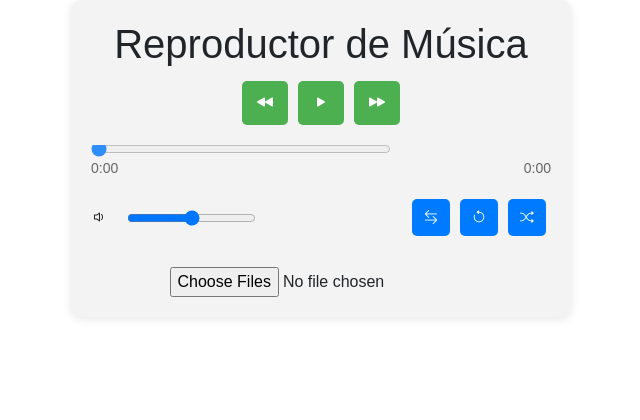
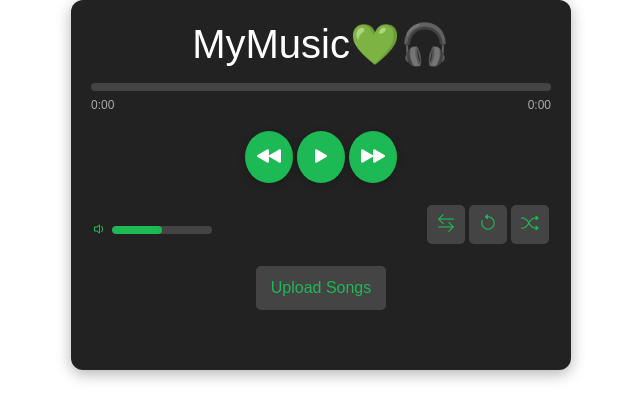
Before and after one commit to susanact99/music-player, a React (Vite) app: page / in a window 1280 px wide. Shown: the top 420 px of the page, without its empty margins (319-959 px from the left). Built offline with nearby package versions, Linux system fonts and the light colour scheme.

Commit message:
Style: Update general style

```diff
--- a/src/App.css
+++ b/src/App.css
@@ -1,147 +1,209 @@
+/* Estructura general del reproductor */
 .player-container {
   max-width: 500px;
   margin: 0 auto;
   padding: 20px;
   text-align: center;
-  font-family: Arial, sans-serif;
-  background-color: #f3f3f3;
-  border-radius: 10px;
-  box-shadow: 0 2px 10px rgba(0, 0, 0, 0.1);
+  font-family: 'Poppins', sans-serif;
+  background-color: #222;
+  border-radius: 12px;
+  box-shadow: 0 4px 15px rgba(0, 0, 0, 0.3);
+  color: #fff;
+}
+
+/* Título de la canción */
+.current-song-title {
+  font-size: 18px;
+  font-weight: bold;
+  margin: 10px 0;
+  color: #1db954; /* Verde Spotify */
+  text-shadow: 1px 1px 8px rgba(0, 0, 0, 0.3);
+}
+
+/* Controles de reproducción */
+.controls {
+  display: flex;
+  justify-content: center;
+  align-items: center;
+  margin: 8px 0;
 }
 
 .controls button {
-  background-color: #4CAF50;
+  background-color: #1db954;
   border: none;
   color: white;
-  padding: 10px 15px;
-  margin: 5px;
+  padding: 8px 12px;
+  margin: 2px;
   cursor: pointer;
-  font-size: 16px;
-  border-radius: 5px;
+  font-size: 18px;
+  border-radius: 50%;
+  transition: background-color 0.3s ease, transform 0.2s;
+  box-shadow: 0 2px 8px rgba(0, 0, 0, 0.2);
 }
 
 .controls button:hover {
-  background-color: #45a049;
+  background-color: #17a34a;
+  transform: scale(1.1);
 }
 
+.controls button i {
+  font-size: 24px;
+}
+
+/* Barra de progreso */
 .progress-bar {
   margin: 15px 0;
+  width: 100%;
+  position: relative;
+  cursor: pointer;
 }
 
-.progress-bar input {
+.progress-element {
   width: 100%;
+  height: 8px;
+  background-color: #444;
+  border-radius: 5px;
+  position: relative;
+  overflow: hidden;
 }
 
-.settings-volume {
-  display: flex;
-  justify-content: space-between;
-  align-items: center;
-  margin-bottom: 15px;
-}
-
-.volume-control {
-  display: flex;
-  align-items: center;
-  gap: 10px;
-}
-
-.volume-control label {
-  margin-right: 10px;
-}
-
-.volume-input{
-  color: #666;
-}
-
-.settings-buttons button {
-  background-color: #007bff;
-  border: none;
-  color: white;
-  padding: 8px 12px;
-  margin: 5px;
-  cursor: pointer;
-  font-size: 14px;
+.progress-level {
+  height: 100%;
+  background-color: #1db954;
   border-radius: 5px;
-}
-
-.settings-buttons button:hover {
-  background-color: #0056b3;
-}
-
-ul {
-  list-style: none;
-  padding: 0;
-}
-
-li button {
-  background-color: #007bff;
-  border: none;
-  color: white;
-  padding: 8px 12px;
-  margin: 5px;
-  cursor: pointer;
-  font-size: 14px;
-  border-radius: 5px;
-}
-
-li button:hover {
-  background-color: #0056b3;
-}
-
-.file-upload input {
-  margin-top: 10px;
+  transition: width 0.1s ease;
 }
 
 .time-display {
   display: flex;
   justify-content: space-between;
-  margin-top: 5px;
-  font-size: 14px;
-  color: #666;
+  font-size: 12px;
+  color: #aaa;
+  padding-top: 5px;
 }
 
-.mi-range {
-  -webkit-appearance: none;
-  appearance: auto;
-  max-width: 300px;
-  height: 8px;
-  background: #ddd; /* Color de la pista */
-  border-radius: 5px; /* Bordes redondeados */
-  outline: none;
-  opacity: 0.8; /* Transparencia */
-  transition: opacity 0.2s;
+/* Control de volumen */
+.volume-control {
+  display: flex;
+  align-items: center;
+  cursor: pointer;
+  margin-top: 10px;
 }
 
-.mi-range:hover {
-  opacity: 1; /* Cambiar opacidad al pasar el mouse */
+.volume-control label {
+  margin-right: 5px;
+  color: #1db954;
 }
 
-/* Estilo para el "thumb" (el círculo que se mueve) */
-.mi-range::-webkit-slider-thumb {
-  -webkit-appearance: none; /* Quitar el estilo por defecto */
-  appearance: none;
-  width: 10px;
-  height: 10px;
-  background: #ff00e6; /* Color del pulgar */
-  border-radius: 50%; /* Hacerlo redondo */
+.volume-bar {
+  width: 100px;
+  height: 8px;
+  background-color: #444;
+  border-radius: 5px;
+  overflow: hidden;
   cursor: pointer;
-  transition: background 0.3s;
+  display: inline-block;
+  position: relative;
 }
 
-.mi-range::-webkit-slider-thumb:hover {
-  background: #0056b3; /* Cambiar color al pasar el mouse */
+.volume-level {
+  height: 100%;
+  background-color: #1db954;
+  border-radius: 5px;
+  transition: width 0.1s ease;
 }
 
-/* Para Firefox */
-.mi-range::-moz-range-thumb {
-  width: 20px;
-  height: 20px;
-  background: #007bff;
-  border-radius: 50%;
-  cursor: pointer;
-  transition: background 0.3s;
+/* Configuración de botones (autoplay, loop, shuffle) */
+.settings-volume {
+  display: flex;
+  flex-wrap: wrap;
+  align-items: center;
+  justify-content: space-between;
+  padding: 10px 0;
 }
 
-.mi-range::-moz-range-thumb:hover {
-  background: #0056b3;
+.settings-buttons {
+  display: flex;
 }
+
+.settings-buttons button {
+  background-color: #444;
+  border: none;
+  color: #1db954;
+  padding: 6px 10px;
+  margin: 2px;
+  cursor: pointer;
+  border-radius: 5px;
+  transition: background-color 0.3s ease, transform 0.2s;
+}
+
+.settings-buttons button:hover {
+  background-color: #555;
+  transform: scale(1.1);
+}
+
+.settings-buttons button i {
+  font-size: 18px;
+}
+
+/* Lista de canciones */
+ul {
+  list-style-type: none;
+  padding: 0;
+  margin: 20px 0;
+  max-height: 200px; /* Limitar la altura y permitir el scroll si es necesario */
+  overflow-y: auto;
+}
+
+ul li {
+  margin: 5px 0;
+}
+
+ul li button {
+  width: 100%;
+  text-align: left;
+  background-color: #333;
+  border: none;
+  color: #fff;
+  padding: 10px 15px;
+  border-radius: 5px;
+  cursor: pointer;
+  transition: background-color 0.3s ease, color 0.3s ease;
+  font-size: 14px;
+}
+
+ul li button:hover {
+  background-color: #1db954;
+  color: #fff;
+}
+
+ul li button.active {
+  background-color: #1db954;
+  color: white;
+  font-weight: bold;
+  box-shadow: 0 3px 10px rgba(0, 0, 0, 0.2);
+}
+
+/* Estilo del input de archivos */
+.file-upload input[type="file"] {
+  display: none;
+}
+
+.file-upload:hover::before {
+  background-color: #555;
+}
+
+.file-upload-label {
+  display: inline-block;
+  background-color: #444;
+  color: #1db954;
+  padding: 10px 15px;
+  border-radius: 5px;
+  cursor: pointer;
+  transition: background-color 0.3s ease;
+  margin-top: 10px;
+}
+
+.file-upload-label:hover {
+  background-color: #555;
+}
--- a/src/App.jsx
+++ b/src/App.jsx
@@ -13,8 +13,8 @@ const initialState = {
   playNextAutomatically: false,
   isLooping: false,
   isShuffled: false,
-  currentTime: 0,     // Nuevo: tiempo transcurrido
-  totalTime: 0        // Nuevo: duración total de la canción
+  currentTime: 0,
+  totalTime: 0
 };
 
 const reducer = (state, action) => {
@@ -38,9 +38,9 @@ const reducer = (state, action) => {
     case 'TOGGLE_SHUFFLE':
       return { ...state, isShuffled: !state.isShuffled };
     case 'SET_CURRENT_TIME':
-      return { ...state, currentTime: action.payload }; // Nuevo caso para tiempo transcurrido
+      return { ...state, currentTime: action.payload };
     case 'SET_TOTAL_TIME':
-      return { ...state, totalTime: action.payload };  // Nuevo caso para duración total
+      return { ...state, totalTime: action.payload };
     default:
       return state;
   }
@@ -54,20 +54,17 @@ const formatTime = (seconds) => {
 
 const App = () => {
   const [state, dispatch] = useReducer(reducer, initialState);
-  const audioPlayer = useRef(null);
-
   const { songs, songTitles, currentSongIndex, currentSong, isPlaying, volume, progress, playNextAutomatically, isLooping, isShuffled, currentTime, totalTime } = state;
 
   useEffect(() => {
     if (currentSong) {
-      // Establecer la duración total cuando comienza una nueva canción
       dispatch({ type: 'SET_TOTAL_TIME', payload: currentSong.duration() });
 
       const interval = setInterval(() => {
         const seek = currentSong.seek();
         const duration = currentSong.duration();
         dispatch({ type: 'SET_PROGRESS', payload: (seek / duration) * 100 });
-        dispatch({ type: 'SET_CURRENT_TIME', payload: seek }); // Actualiza el tiempo transcurrido
+        dispatch({ type: 'SET_CURRENT_TIME', payload: seek });
       }, 1000);
 
       return () => clearInterval(interval);
@@ -106,8 +103,10 @@ const App = () => {
     dispatch({ type: 'TOGGLE_PLAY' });
   };
 
-  const handleVolumeChange = (e) => {
-    const newVolume = parseFloat(e.target.value);
+  const handleVolumeClick = (e) => {
+    const volumeBarWidth = e.target.clientWidth;
+    const offsetX = e.nativeEvent.offsetX;
+    const newVolume = offsetX / volumeBarWidth;
     dispatch({ type: 'SET_VOLUME', payload: newVolume });
     if (currentSong) {
       currentSong.volume(newVolume);
@@ -124,8 +123,10 @@ const App = () => {
     }
   };
 
-  const handleProgressChange = (e) => {
-    const newProgress = parseFloat(e.target.value);
+  const handleProgressClick = (e) => {
+    const progressBarWidth = e.target.clientWidth;
+    const offsetX = e.nativeEvent.offsetX;
+    const newProgress = (offsetX / progressBarWidth) * 100;
     dispatch({ type: 'SET_PROGRESS', payload: newProgress });
     if (currentSong) {
       const duration = currentSong.duration();
@@ -148,8 +149,8 @@ const App = () => {
     if (isShuffled) {
       nextIndex = Math.floor(Math.random() * songs.length);
     } else if (isLooping) {
-      nextIndex = currentSongIndex
-    }else {
+      nextIndex = currentSongIndex;
+    } else {
       nextIndex = nextIndex % songs.length;
     }
     playSong(nextIndex);
@@ -162,56 +163,56 @@ const App = () => {
 
   return (
     <div className="player-container">
-      <h1>Reproductor de Música</h1>
+      <h1>MyMusic💚🎧</h1>
       <h2 className="current-song-title">{songTitles[currentSongIndex]}</h2>
 
+      <div className="progress-bar" onClick={handleProgressClick}>
+        <div className="progress-element">
+          <div className="progress-level" style={{ width: `${progress}%` }}></div>
+        </div>
+        <div className="time-display">
+          <span>{formatTime(currentTime)}</span>
+          <span>{formatTime(totalTime)}</span>
+        </div>
+      </div>
       <div className="controls">
         <button onClick={handlePreviousSong}><i className="bi bi-rewind-fill"></i></button>
         <button onClick={handlePausePlay}>{isPlaying ? <i className="bi bi-pause-fill"></i> : <i className="bi bi-play-fill"></i>}</button>
         <button onClick={handleNextSong}><i className="bi bi-fast-forward-fill"></i></button>
       </div>
-
-      <div className="progress-bar">
-        <input
-          type="range"
-          value={progress}
-          onChange={handleProgressChange}
-          min="0"
-          max="100"
-          step="1"
-          className='mi-range'
-        />
-        <div className="time-display">
-          <span>{formatTime(currentTime)}</span> {/* Tiempo transcurrido */}
-          <span>{formatTime(totalTime)}</span>   {/* Duración total */}
+      <div className="settings-volume">
+        <div className="volume-control" onClick={handleVolumeClick}>
+          <label><i className={getVolumeIcon()}></i></label>
+          <div className="volume-bar">
+            <div className="volume-level" style={{ width: `${volume * 100}%` }}></div>
           </div>
         </div>
 
-      <div className="settings-volume">
-        <div className="volume-control">
-          <label><i className={getVolumeIcon()}></i></label>
-          <input
-            type="range"
-            value={volume}
-            className='volume-input'
-            onChange={handleVolumeChange}
-            min="0"
-            max="1"
-            step="0.01"
-          />
-        </div>
+
 
         <div className="settings-buttons">
           <button onClick={() => dispatch({ type: 'TOGGLE_AUTOPLAY' })}>
-            {playNextAutomatically ? <i className="bi bi-arrow-left-right"></i> : <i className="bi bi-arrow-left-right"></i>}
+            <i className="bi bi-arrow-left-right"></i>
           </button>
           <button onClick={() => dispatch({ type: 'TOGGLE_LOOP' })}>
-            {isLooping ? <i className="bi bi-arrow-counterclockwise"></i> : <i className="bi bi-arrow-counterclockwise"></i>}
+            <i className="bi bi-arrow-counterclockwise"></i>
           </button>
           <button onClick={() => dispatch({ type: 'TOGGLE_SHUFFLE' })}>
-            {isShuffled ? <i className="bi bi-shuffle"></i> : <i className="bi bi-shuffle"></i>}
+            <i className="bi bi-shuffle"></i>
           </button>
         </div>
+      </div>
+
+      <div className="file-upload">
+      <label htmlFor="song-upload" className="file-upload-label">Upload Songs</label>
+        <input
+          id="song-upload"
+          type="file"
+          accept="audio/*"
+          onChange={handleFileUpload}
+          style={{ display: 'none' }}
+          multiple
+        />
       </div>
 
       <ul>
@@ -227,9 +228,6 @@ const App = () => {
         ))}
       </ul>
 
-      <div className="file-upload">
-        <input type="file" multiple accept="audio/*" onChange={handleFileUpload} />
-      </div>
     </div>
   );
 };
```
Lines whose indentation alone changed are shown as unchanged.
